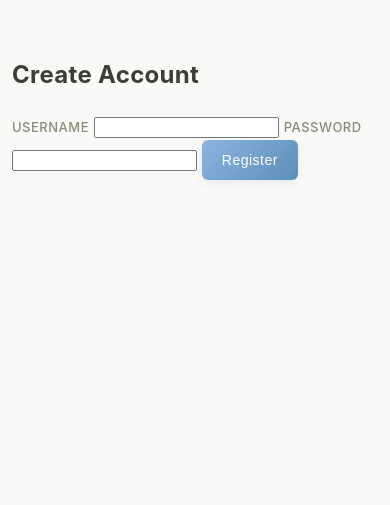
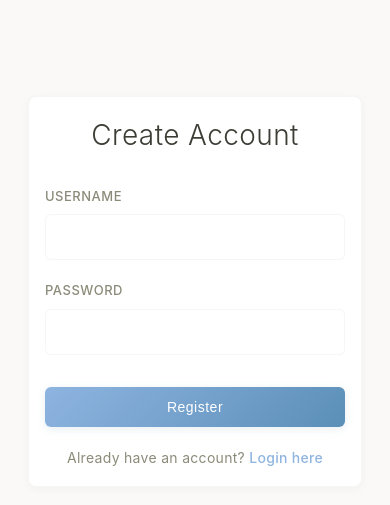
Before and after one commit to FredFoco/reflect, a Flask app: page /register in a window 390 px wide. Shown: the part 127-632 px from the top of the page. Run offline with Flask 2, Linux system fonts and the light colour scheme.

Commit message:
Improve mobile responsiveness for login and register pages

```diff
--- a/static/styles.css
+++ b/static/styles.css
@@ -606,4 +606,12 @@ canvas {
 	.app-container {
 		padding: 16px 12px;
 	}
+
+	button {
+		width: 100% !important;
+	}
+
+	.input, textarea, select {
+		font-size: 16px;
+	}
 }
--- a/templates/register.html
+++ b/templates/register.html
@@ -1,11 +1,22 @@
 {% extends 'base.html' %}
 {% block content %}
-  <h2>Create Account</h2>
-  <form method="post">
-    <label>Username</label>
-    <input name="username" required>
-    <label>Password</label>
-    <input name="password" type="password" required>
-    <button type="submit">Register</button>
-  </form>
+  <div style="max-width: 400px; margin: 60px auto; padding: 0 16px;">
+    <div class="card">
+      <h2 style="margin-top: 0; margin-bottom: 28px; text-align: center; font-weight: 300; font-size: 28px;">Create Account</h2>
+      <form method="post" class="form">
+        <div class="row">
+          <label>Username</label>
+          <input class="input" name="username" type="text" required>
+        </div>
+        <div class="row">
+          <label>Password</label>
+          <input class="input" name="password" type="password" required>
+        </div>
+        <button type="submit" style="margin-top: 12px; width: 100%;">Register</button>
+      </form>
+      <p style="text-align: center; margin-top: 20px; font-size: 14px; color: var(--muted);">
+        Already have an account? <a href="{{ url_for('login') }}" style="color: var(--primary); text-decoration: none; font-weight: 500;">Login here</a>
+      </p>
+    </div>
+  </div>
 {% endblock %}
```
Also changed, not shown: templates/login.html (+19 -8 lines).
